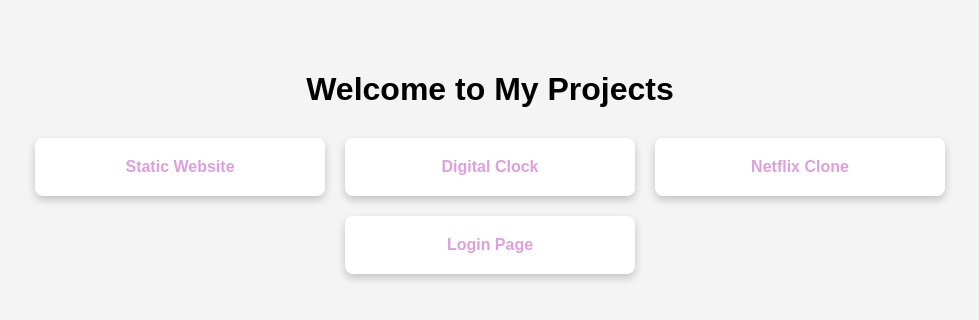
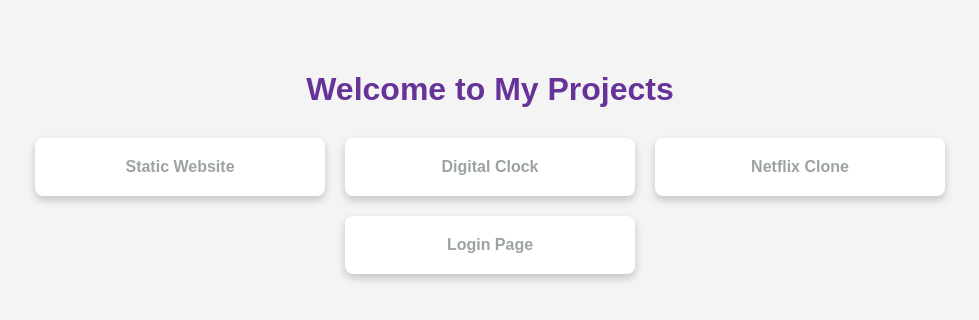
Before and after one commit to DixithaK26/myprojects, a plain HTML site: page index.html in a window 1280 px wide. Shown: the whole page, without its empty margins (150-1129 px from the left). Drawn offline with Linux system fonts and the light colour scheme.

Commit message:
Update index.html

```diff
--- a/index.html
+++ b/index.html
@@ -14,7 +14,7 @@
             padding: 50px;
         }
         h1
-        { color:black;
+        { color:rebeccapurple;
         }
         .projects
         {
@@ -41,7 +41,7 @@
         a
         {
             text-decoration: none;
-            color:plum;
+            color: rgb(156, 163, 165);
             font-weight: bold;
         }
     </style>
```
